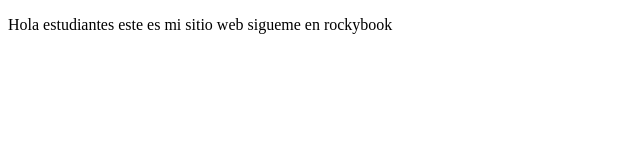
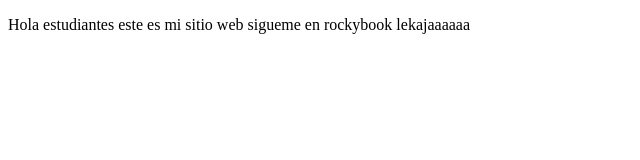
Before and after one commit to j0elferreira/proyectoDemoCursoPrework, a plain HTML site: page index.html in a window 1280 px wide. Shown: the whole page, without its empty margins (0-640 px from the left). Drawn offline with Linux system fonts and the light colour scheme.

Commit message:
cambios agregamos sitio de rocky

```diff
--- a/index.html
+++ b/index.html
@@ -9,7 +9,8 @@
 <body>
     <p>
         Hola estudiantes este es mi sitio web
-        sigueme en rockybook
+        sigueme en rockybook lekajaaaaaa
+
     </p>
 
 </body>
```
